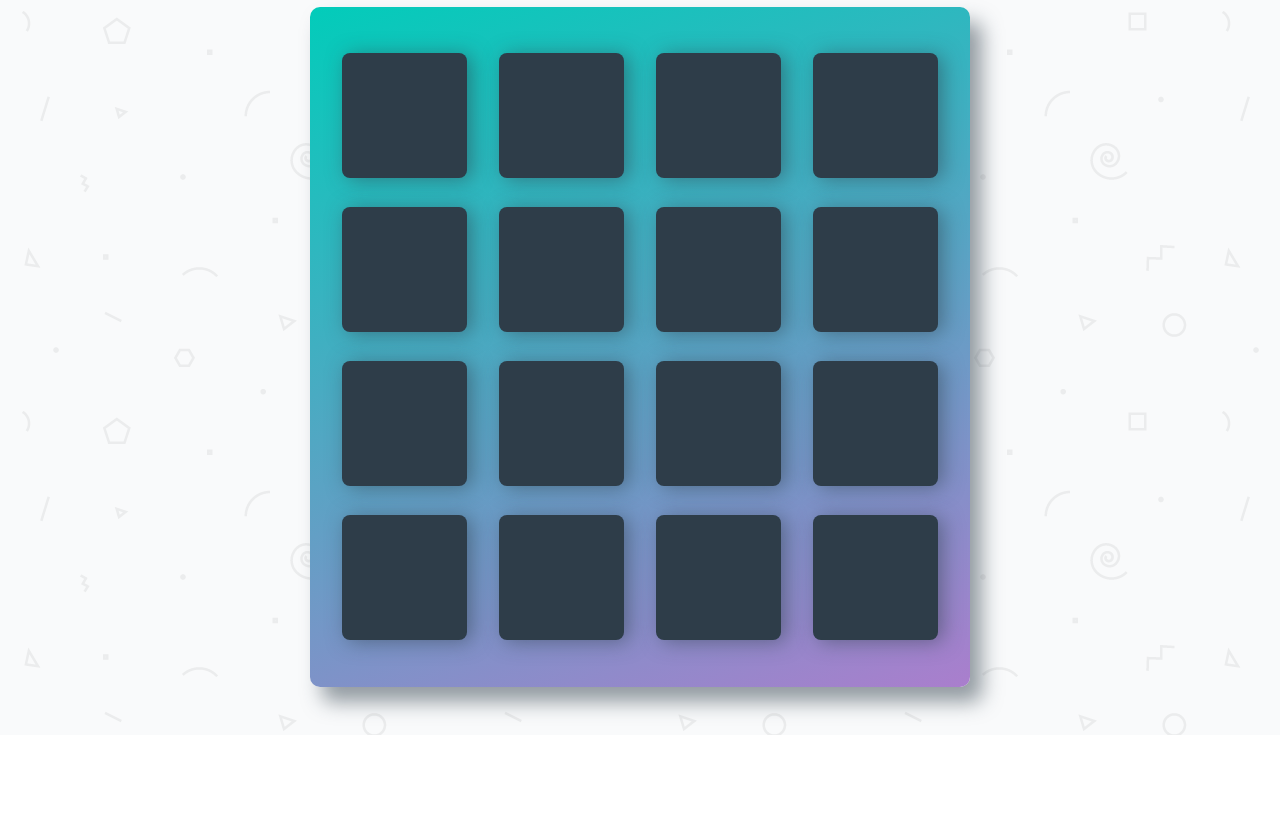
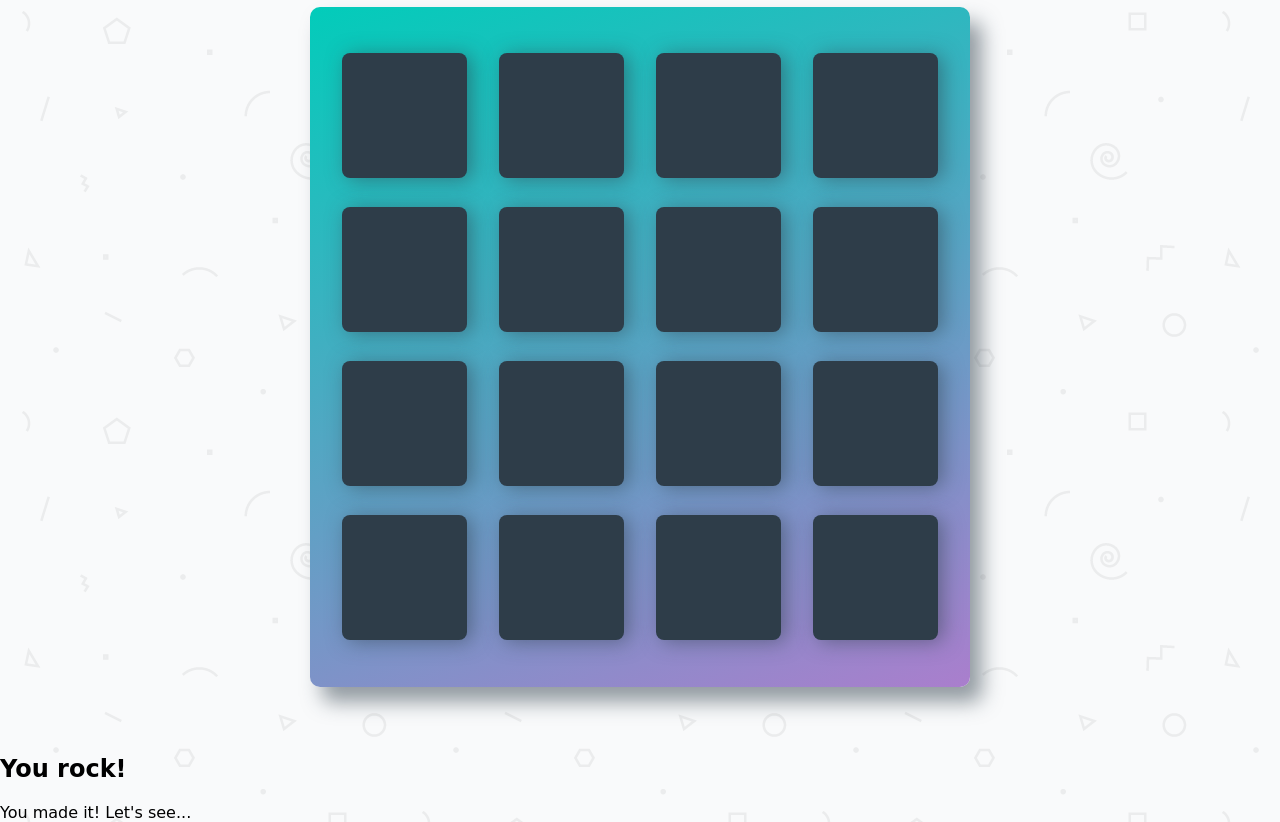
Before and after one commit to simTurcoIT/fend-memory-game-udacity, a plain HTML site: page index.html in a window 1280 px wide. Shown: the part 108-930 px from the top of the page. Before the commit the page ends 843 px from the top, so only its background shows below. Drawn offline with Linux system fonts and the light colour scheme; a web font is replaced by a local one.

Commit message:
started modal html

```diff
--- a/index.html
+++ b/index.html
@@ -38,6 +38,15 @@
         </ul>
     </div>
 
+    <div class="modal">
+        <div id="popup">
+        <h2> You rock!</h2>
+        <p>You made it! Let's see...</p>
+        </div>
+
+
+    </div>
+
     <script src="js/app.js"></script>
 </body>
 </html>
--- a/js/app.js
+++ b/js/app.js
@@ -18,6 +18,9 @@ const starsPanel = document.querySelector(".stars");
 var timer = document.querySelector("#timer");
 var second = 0; minute = 0; hour = 0;
 var interval;
+
+//Modal
+
 
 //Select the deck
 const bundle = document.querySelector(".deck");
@@ -100,14 +103,6 @@ for(let i = 0; i < cards.length; i++){
   }
 }
 
-function gameEnd() {
-    if(matchedCards.length === cards.length){
-        clearInterval(interval);
-        setTimeout(function(){
-        alert("tua mamma");
-     }, 325);
-    }
-};
 
 function removeStars(){
     switch(moves) {
@@ -154,4 +149,13 @@ function addMove(){
    }
 };
 
+function gameEnd() {
+    if(matchedCards.length === cards.length){
+        clearInterval(interval);
+        setTimeout(function(){
+        alert("tua mamma");
+     }, 325);
+    }
+};
+
 newGame();
```
